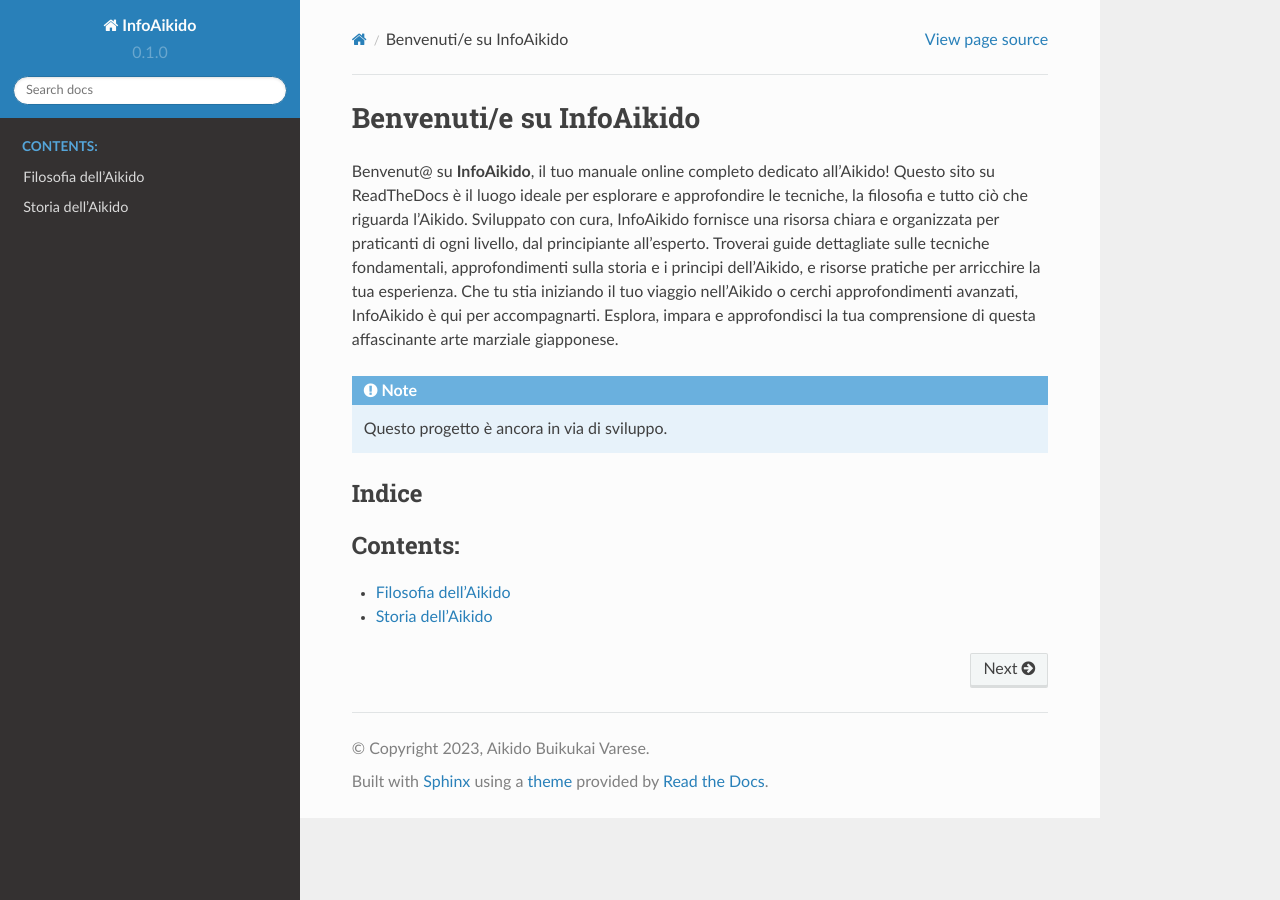
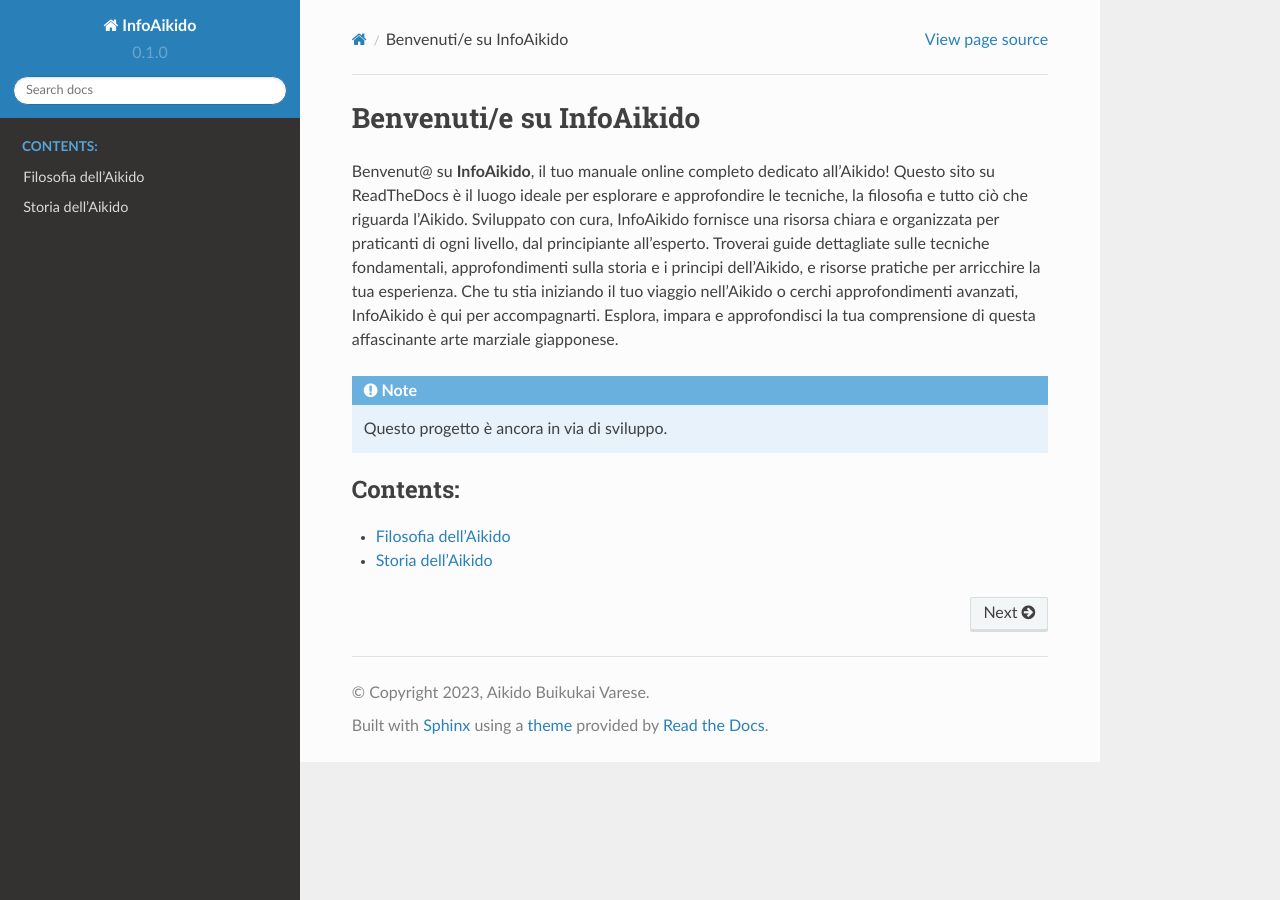
Before and after one commit to davideCremona/InfoAikido, a Sphinx documentation site: the page built from docs/source/index.rst, in a window 1280 px wide. Built offline with Sphinx 7.4.7 and the Read the Docs theme 2.0.0, drawn with Linux system fonts in a browser that asks for light colours.

Commit message:
update index.rst

```diff
--- a/docs/source/index.rst
+++ b/docs/source/index.rst
@@ -36,8 +36,8 @@ Benvenut@ su **InfoAikido**, il tuo manuale online completo dedicato all'Aikido!
 .. Parole Giapponesi
 
 
-Indice
-------
+.. Indice
+.. ------
 
 .. toctree::
    :maxdepth: 2
```
